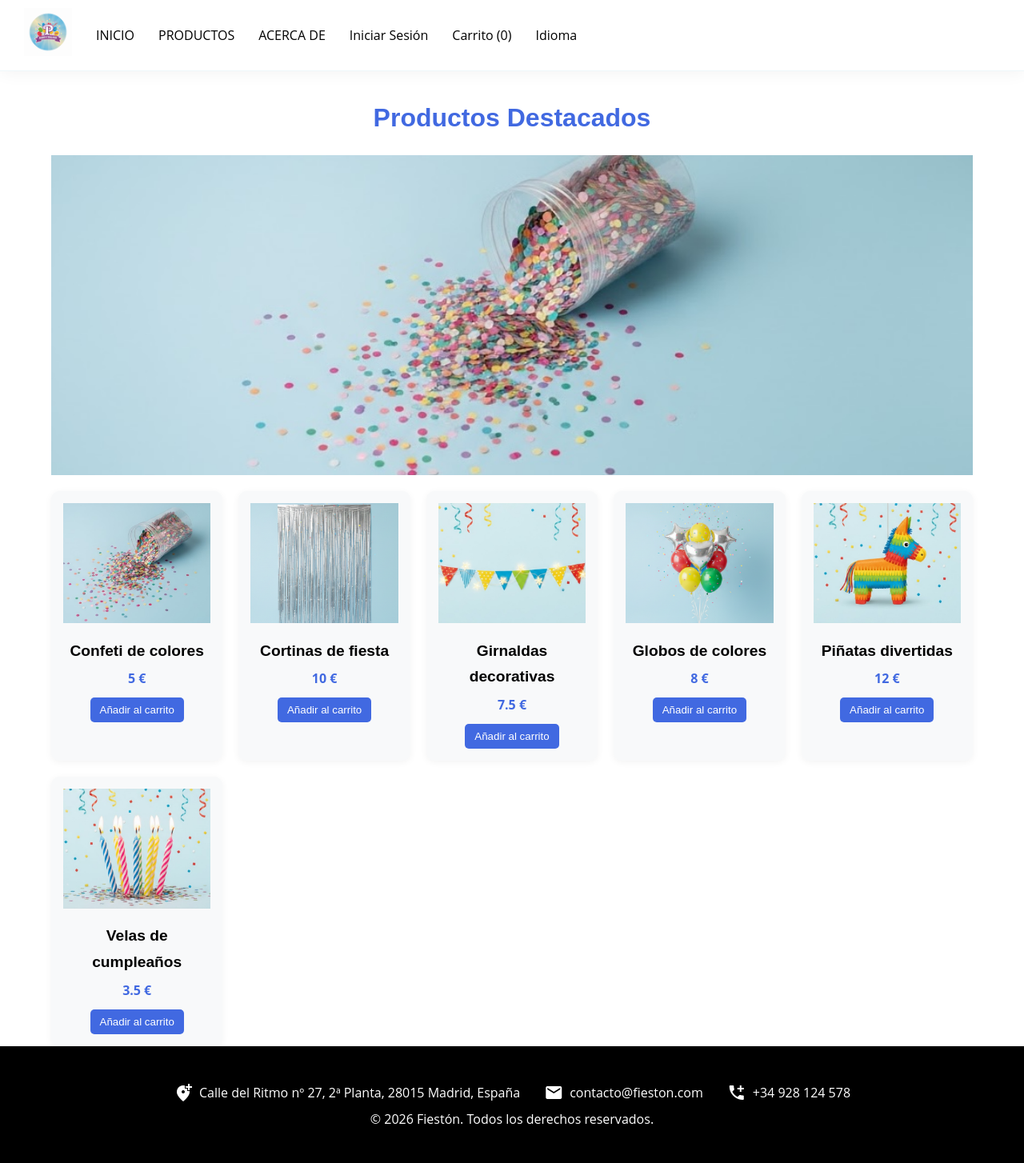
After one commit to romenguerra/dew2, a PHP site: page / in a window 1280 px wide. The commit adds this page. Shown: the whole page at 80% size. Run offline with PHP 8.4, Linux system fonts and the light colour scheme; data comes from the database, SQL or seed files in the repository; both versions use the stored data as it was after the commit.

Commit message:
vue implemetado

```diff
--- /dev/null
+++ b/PROYECTO-FINAL/config.php
@@ -0,0 +1,13 @@
+<?php
+$host = "localhost";
+$user = "root";
+$pass = "rootpassword";
+$db   = "tienda";
+
+$conn = new mysqli($host, $user, $pass, $db);
+
+if ($conn->connect_error) {
+    die("Error de conexión: " . $conn->connect_error);
+}
+
+$conn->set_charset("utf8");
--- /dev/null
+++ b/PROYECTO-FINAL/index.html
@@ -0,0 +1,122 @@
+<!DOCTYPE html>
+<html lang="es">
+<head>
+    <meta charset="UTF-8">
+    <meta name="viewport" content="width=device-width, initial-scale=1.0">
+    <title>Fiestón</title>
+    <link rel="stylesheet" href="style2.css">
+    <link href="https://fonts.googleapis.com/icon?family=Material+Icons" rel="stylesheet">
+
+    <!-- Vue.js -->
+    <script src="https://unpkg.com/vue@3/dist/vue.global.js"></script>
+</head>
+<body>
+<div id="app">
+    <!-- HEADER / MENÚ -->
+    <header>
+        <div id="menu" class="header-container">
+            <nav>
+                <ul>
+                    <li>
+                        <a href="#" @click.prevent="vistaActual = 'productos'" class="logo-container">
+                            <img src="includes/imgs/logo3.png" alt="logo del menu" class="logo-img">
+                        </a>
+                    </li>
+                    <li><a href="#" @click.prevent="vistaActual = 'inicio'">INICIO</a></li>
+                    <li><a href="#" @click.prevent="vistaActual = 'productos'">PRODUCTOS</a></li>
+                    <li><a href="#final">ACERCA DE</a></li>
+                    <li>
+                        <a href="#" @click.prevent="vistaActual = usuarioLogueado ? 'perfil' : 'registro'">
+                            {{ usuarioLogueado ? 'Hola, ' + usuarioLogueado.nombre : 'Iniciar Sesión' }}
+                        </a>
+                    </li>
+                    <li>
+                        <a href="#" @click.prevent="vistaActual = 'carrito'">
+                            Carrito ({{ carrito.length }})
+                        </a>
+                    </li>
+                    <li><a href="#">Idioma</a></li>
+                </ul>
+            </nav>
+        </div>
+    </header>
+
+    <!-- PRODUCTOS Y CARRUSEL -->
+    <section v-if="vistaActual === 'productos'" id="productos">
+        <h2>Productos Destacados</h2>
+
+        <!-- CARRUSEL -->
+        <div class="carousel-container">
+            <div class="carousel-track" :style="{ transform: `translateX(-${index * 100}%)` }">
+                <div class="slide" v-for="(slide, i) in slides" :key="i">
+                    <img :src="slide" alt="slide">
+                </div>
+            </div>
+        </div>
+
+        <!-- PRODUCTOS -->
+        <div class="productos-container">
+            <div class="producto" v-for="producto in productos" :key="producto.id">
+                <img :src="producto.imagen" :alt="producto.nombre">
+                <h3>{{ producto.nombre }}</h3>
+                <p>{{ producto.precio }} €</p>
+                <button @click="agregarAlCarrito(producto)">Añadir al carrito</button>
+            </div>
+        </div>
+    </section>
+
+    <!-- CARRITO -->
+    <section v-if="vistaActual === 'carrito'" id="carrito">
+        <h2>Tu Carrito</h2>
+        <div v-if="carrito.length === 0">¡El carrito está vacío!</div>
+        <ul v-else>
+            <li v-for="item in carrito" :key="item.id">{{ item.nombre }} - {{ item.precio }} €</li>
+        </ul>
+        <h3 v-if="carrito.length > 0">Total: {{ totalCarrito }} €</h3>
+        <button @click="confirmarCompra" v-if="carrito.length > 0">Confirmar Compra</button>
+        <button @click="vistaActual = 'productos'">Seguir Comprando</button>
+    </section>
+
+    <!-- REGISTRO -->
+    <section v-if="vistaActual === 'registro'" id="registro">
+        <h2>Registro de Usuario</h2>
+        <input type="text" v-model="usuarioNuevo.nombre" placeholder="Nombre completo">
+        <input type="email" v-model="usuarioNuevo.email" placeholder="Correo electrónico">
+        <input type="text" v-model="usuarioNuevo.telefono" placeholder="Teléfono">
+        <button @click="registrarUsuario">Registrarse</button>
+        <button @click="vistaActual = 'productos'">Volver a Productos</button>
+    </section>
+
+    <!-- PERFIL -->
+    <section v-if="vistaActual === 'perfil'" id="perfil">
+        <h2>Perfil de Usuario</h2>
+        <p><strong>Nombre:</strong> {{ usuarioLogueado.nombre }}</p>
+        <p><strong>Email:</strong> {{ usuarioLogueado.email }}</p>
+        <p><strong>Teléfono:</strong> {{ usuarioLogueado.telefono }}</p>
+        <button @click="cerrarSesion">Cerrar Sesión</button>
+        <button @click="vistaActual = 'productos'">Volver a Productos</button>
+    </section>
+
+    <!-- FOOTER -->
+    <div id="final">
+        <footer>
+            <div class="footer-item">
+                <i class="material-icons">add_location_alt</i>
+                <span>Calle del Ritmo nº 27, 2ª Planta, 28015 Madrid, España</span>
+            </div>
+            <div class="footer-item">
+                <i class="material-icons">mail</i>
+                <span>contacto@fieston.com</span>
+            </div>
+            <div class="footer-item">
+                <i class="material-icons">add_call</i>
+                <span>+34 928 124 578</span>
+            </div>
+            <p>&copy; 2026 Fiestón. Todos los derechos reservados.</p>
+        </footer>
+    </div>
+</div>
+
+<script src="script.js"></script>
+</body>
+</html>
--- /dev/null
+++ b/PROYECTO-FINAL/productos.php
@@ -0,0 +1,22 @@
+<?php
+include 'config.php';
+
+// Agregar estas líneas al inicio
+header('Content-Type: application/json');
+header('Access-Control-Allow-Origin: *');
+
+$sql = "SELECT * FROM productos";
+$resultado = $conn->query($sql);
+
+$lista = [];
+while ($fila = $resultado->fetch_assoc()) {
+    $lista[] = [
+        "id" => $fila['id_producto'],
+        "nombre" => $fila['nombre'],
+        "precio" => (float)$fila['precio'],
+        "imagen" => $fila['imagen']
+    ];
+}
+
+echo json_encode($lista);
+?>
--- a/PROYECTO-FINAL/style2.css
+++ b/PROYECTO-FINAL/style2.css
@@ -1,94 +1,209 @@
-/* Quitamos márgenes raros del navegador */
-body {
-    margin: 0;
-    font-family: Arial, sans-serif;
+/*GENERAL*/
+:root {
+    --primary: #ADD8E6;
+    --secondary: #000000;
+    --accent: #4169E1;
+    --light: #f8f9fa;
+    --dark: #1a1a2e;
+    --gray: #6c757d;
+    --ocean-light: #c2e7ff;
+    --sand: #f5e6ca;
 }
 
-/* Contenedor del menú */
-#menu {
-    background-color: #222;
+* {
+    margin: 0;
+    padding: 0;
+    box-sizing: border-box;
 }
 
-/* Lista horizontal */
-#menu ul {
+body {
+    font-family: 'Open Sans', sans-serif;
+    color: var(--secondary);
+    background-color: #ffffff;
+    line-height: 1.7;
+    overflow-x: hidden;
+    transition: all 0.3s ease;
+    padding-top: 100px;
+}
+
+h1, h2, h3, h4 {
+    font-family: 'Montserrat', sans-serif;
+    font-weight: 600;
+}
+
+h2 {
+    text-align: center;
+    margin: 20px 0;
+    font-size: 2rem;
+    color: var(--accent);
+}
+
+/* HEADER */
+header {
+    position: fixed;
+    top: 0;
+    width: 100%;
+    background-color: rgba(255, 255, 255, 0.98);
+    backdrop-filter: blur(10px);
+    z-index: 1000;
+    padding: 10px 0;
+    box-shadow: 0 2px 20px rgba(0,0,0,0.05);
+    border-bottom: 1px solid rgba(173,216,230,0.2);
+}
+
+.header-container {
+    display: flex;
+    justify-content: space-between;
+    align-items: center;
+    padding: 0 30px;
+}
+
+.logo-img {
+    height: 60px;
+    width: auto;
+}
+
+#menu nav ul {
     list-style: none;
-    margin: 0;
-    padding: 0;
     display: flex;
     align-items: center;
+    gap: 30px;
 }
 
-/* Cada opción */
-#menu li {
-    padding: 10px 15px;
+#menu nav ul li a {
+    text-decoration: none;
+    color: var(--secondary);
+    font-weight: 500;
+    transition: color 0.3s;
 }
 
-/* Enlaces */
-#menu a {
-    color: white;
-    text-decoration: none;
+#menu nav ul li a:hover {
+    color: var(--accent);
 }
 
-/* Hover simple */
-#menu a:hover {
-    text-decoration: underline;
-}
-
-/* Logo alineado */
-#menu img {
-    vertical-align: middle;
-}
-
-
-
-/*CARRUSEL*/
-
-.productos {
-  width: 100%;
-  max-width: 600px;
-  margin: auto;
-  overflow: hidden;
+/* CARRUSEL */
+.carousel-container {
+    overflow: hidden;
+    margin: 20px auto;
+    width: 90%;
+    height: 400px;
 }
 
 .carousel-track {
-  display: flex;
-  transition: transform 0.5s ease-in-out;
+    display: flex;
+    transition: transform 0.5s ease-in-out;
+    height: 100%;
 }
 
 .slide {
-  min-width: 100%;
+    min-width: 100%;
+    height: 100%;
 }
 
 .slide img {
-  width: 100%;
-  display: block;
+    width: 100%;
+    height: 100%;
+    object-fit: cover;
 }
 
+/* PRODUCTOS */
+.productos-container {
+    display: grid;
+    grid-template-columns: repeat(auto-fit, minmax(200px, 1fr));
+    gap: 20px;
+    width: 90%;
+    margin: auto;
+}
 
-/*FOOTER*/
+.producto {
+    background-color: var(--light);
+    padding: 15px;
+    border-radius: 10px;
+    text-align: center;
+    box-shadow: 0 2px 10px rgba(0,0,0,0.05);
+}
 
+.producto img {
+    width: 100%;
+    height: 150px;
+    object-fit: cover;
+    margin-bottom: 10px;
+}
+
+.producto h3 {
+    font-size: 1.2rem;
+    margin-bottom: 5px;
+}
+
+.producto p {
+    font-weight: bold;
+    color: var(--accent);
+    margin-bottom: 10px;
+}
+
+.producto button {
+    padding: 8px 12px;
+    border: none;
+    background-color: var(--accent);
+    color: white;
+    border-radius: 5px;
+    cursor: pointer;
+}
+
+.producto button:hover {
+    background-color: var(--primary);
+}
+
+/* CARRITO Y REGISTRO */
+section#carrito ul {
+    list-style: none;
+    margin-bottom: 15px;
+}
+
+section#carrito li {
+    padding: 8px 0;
+    border-bottom: 1px solid #ccc;
+}
+
+section#carrito button, section#registro button {
+    padding: 8px 15px;
+    border: none;
+    background-color: var(--accent);
+    color: white;
+    border-radius: 5px;
+    cursor: pointer;
+    margin: 10px 5px;
+}
+
+section#carrito button:hover, section#registro button:hover {
+    background-color: var(--primary);
+}
+
+section#registro input {
+    display: block;
+    width: 80%;
+    margin: 10px auto;
+    padding: 10px;
+    border-radius: 5px;
+    border: 1px solid var(--gray);
+}
+
+/* FOOTER */
 footer {
-    background-color: #222;
+    background-color: var(--secondary);
     color: white;
     text-align: center;
     padding: 40px;
-    margin-top: 40px;
 }
 
-/* Cada fila icono + texto */
 .footer-item {
-    display: inline-flex;      /* fila horizontal y respetando centro del footer */
-    align-items: center;       /* centra icono y texto verticalmente */
-    gap: 8px;                  /* espacio entre icono y texto */
-    margin: 5px 15px;          /* separa filas horizontalmente si quieres poner varias en línea */
+    display: inline-flex;
+    align-items: center;
+    gap: 8px;
+    margin: 5px 15px;
 }
 
-/* Estilo de los iconos */
 .material-icons {
     font-size: 24px;
     color: white;
 }
-
-footer p {
-    margin-top: 40px;
-}
```
Also changed, not shown: PROYECTO-FINAL/index2.html (deleted, +0 -97 lines), PROYECTO-FINAL/script.js (+142 -28 lines), PROYECTO-FINAL/tablas.sql (added, +32 -0 lines), PROYECTO-FINAL/usuarios.php (added, +34 -0 lines), PROYECTO-FINAL/includes/imgs/confeti1.jpg, 5 other files.
